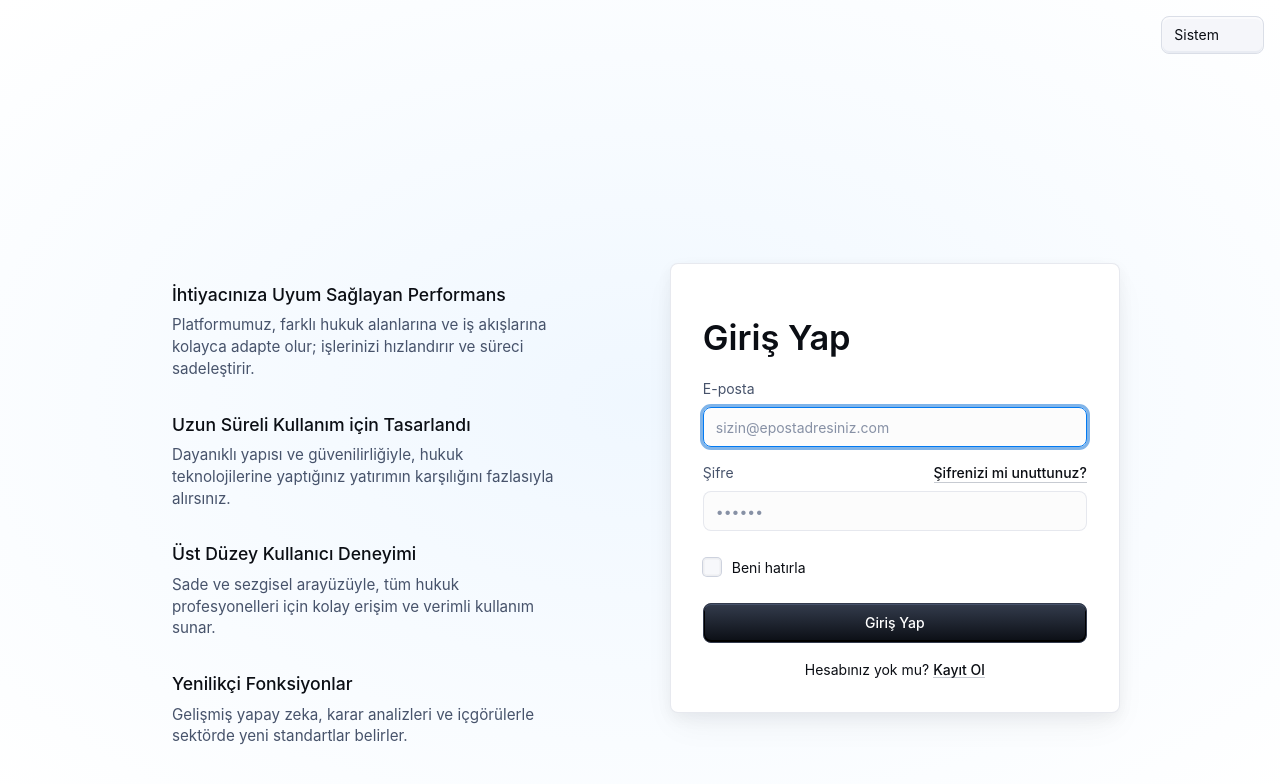
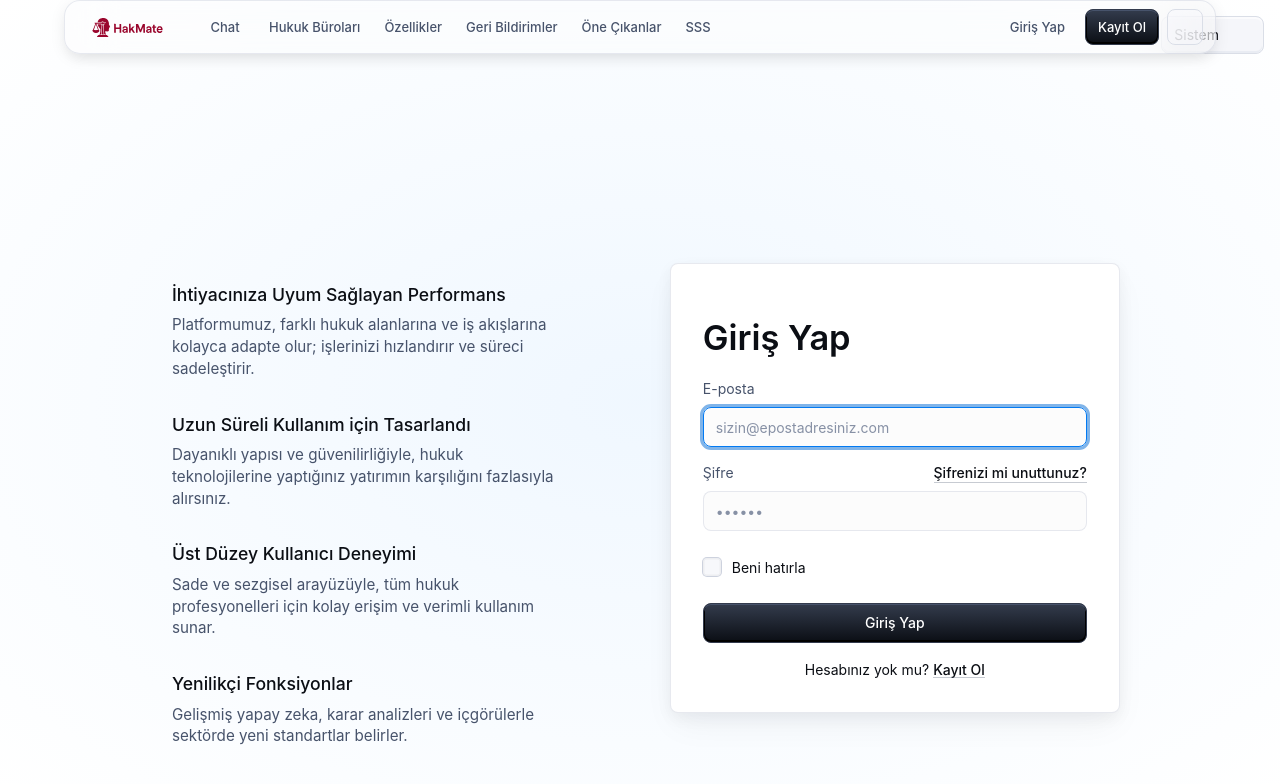
Before and after one commit to cenkerozkan/hakmate-frontend, a React (Create React App) app: page /sign-in in a window 1280 px wide. Shown: the top 784 px of the page. Built offline with nearby package versions, Linux system fonts and the light colour scheme; no server answers; some icons are missing.

Commit message:
signin ve signup sayfalaruna header eklendi

```diff
--- a/src/pages/SignInSide.js
+++ b/src/pages/SignInSide.js
@@ -5,11 +5,13 @@ import AppTheme from '../shared-theme/AppTheme';
 import ColorModeSelect from '../shared-theme/ColorModeSelect';
 import SignInCard from '../components/SignInCard';
 import Content from '../components/Content';
+import AppAppBar from '../components/AppAppBar';
 
 export default function SignInSide(props) {
   return (
     <AppTheme {...props}>
       <CssBaseline enableColorScheme />
+      <AppAppBar />
       <ColorModeSelect sx={{ position: 'fixed', top: '1rem', right: '1rem' }} />
       <Stack
         direction="column"
--- a/src/pages/SignUp.js
+++ b/src/pages/SignUp.js
@@ -19,6 +19,7 @@ import { AuthAPI } from '../api/api';
 import { useNavigate } from 'react-router-dom';
 import Toast from '../components/Toast';
 import { useToast } from '../hooks/useToast';
+import AppAppBar from '../components/AppAppBar';
 
 const Card = styled(MuiCard)(({ theme }) => ({
   display: 'flex',
@@ -171,6 +172,7 @@ export default function SignUp(props) {
   return (
     <AppTheme {...props}>
       <CssBaseline enableColorScheme />
+      <AppAppBar />
       <ColorModeSelect sx={{ position: 'fixed', top: '1rem', right: '1rem' }} />
       <SignUpContainer direction="column" justifyContent="space-between">
         <Card variant="outlined">
```
